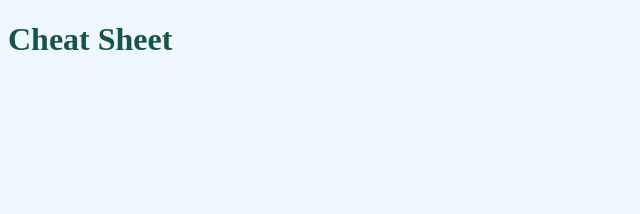
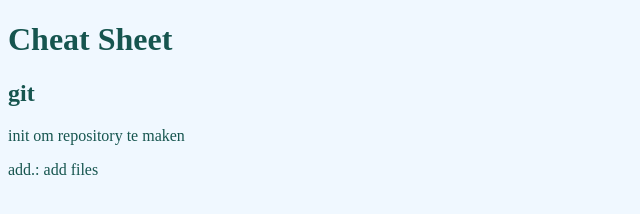
Before and after one commit to SHKlarenbeek/les11, a plain HTML site: page css-class/index.html in a window 1280 px wide. Shown: the whole page, without its empty margins (0-640 px from the left). Drawn offline with Linux system fonts and the light colour scheme.

Commit message:
tweede versie

```diff
--- a/css-class/index.html
+++ b/css-class/index.html
@@ -9,5 +9,10 @@
 </head>
 <body>
     <h1>Cheat Sheet</h1>
+    <div>
+        <h2>git</h2>
+        <p>init om repository te maken</p>
+        <p>add.: add files</p>
+    </div>
 </body>
 </html>
```
